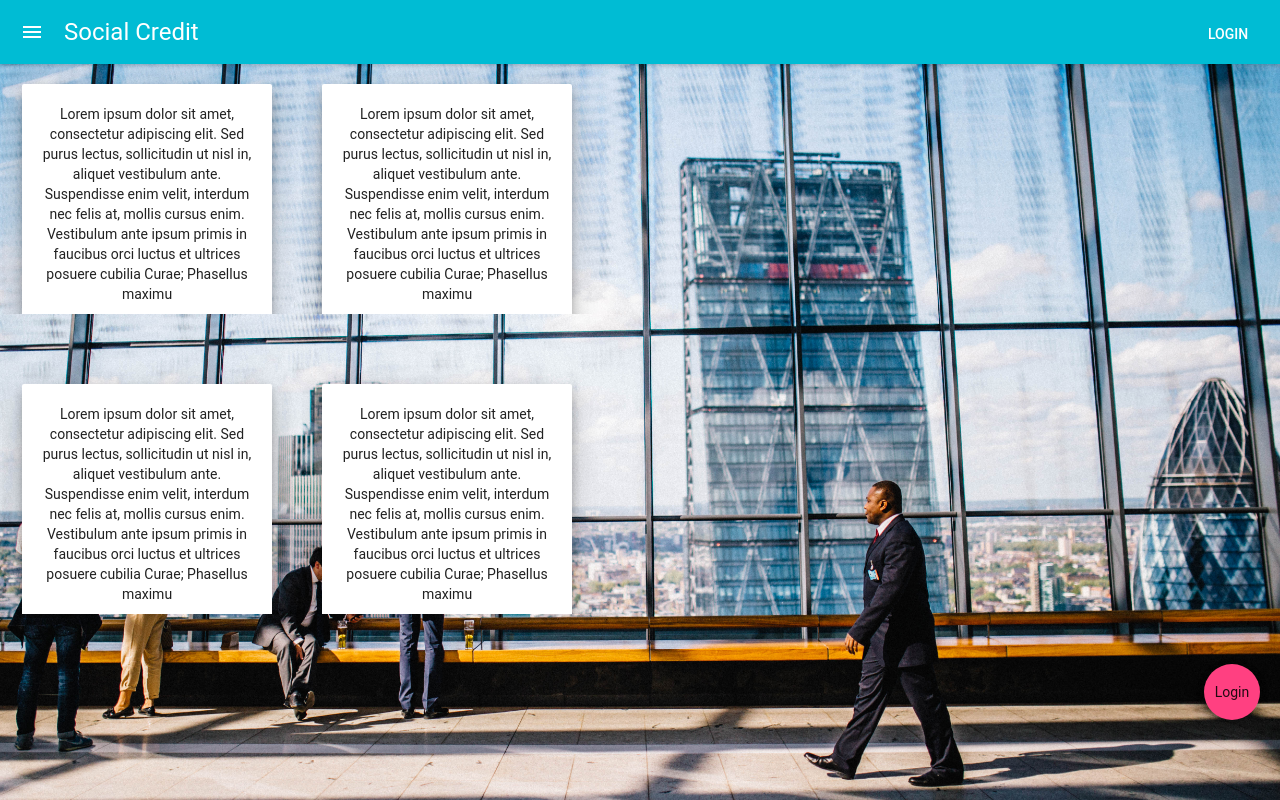
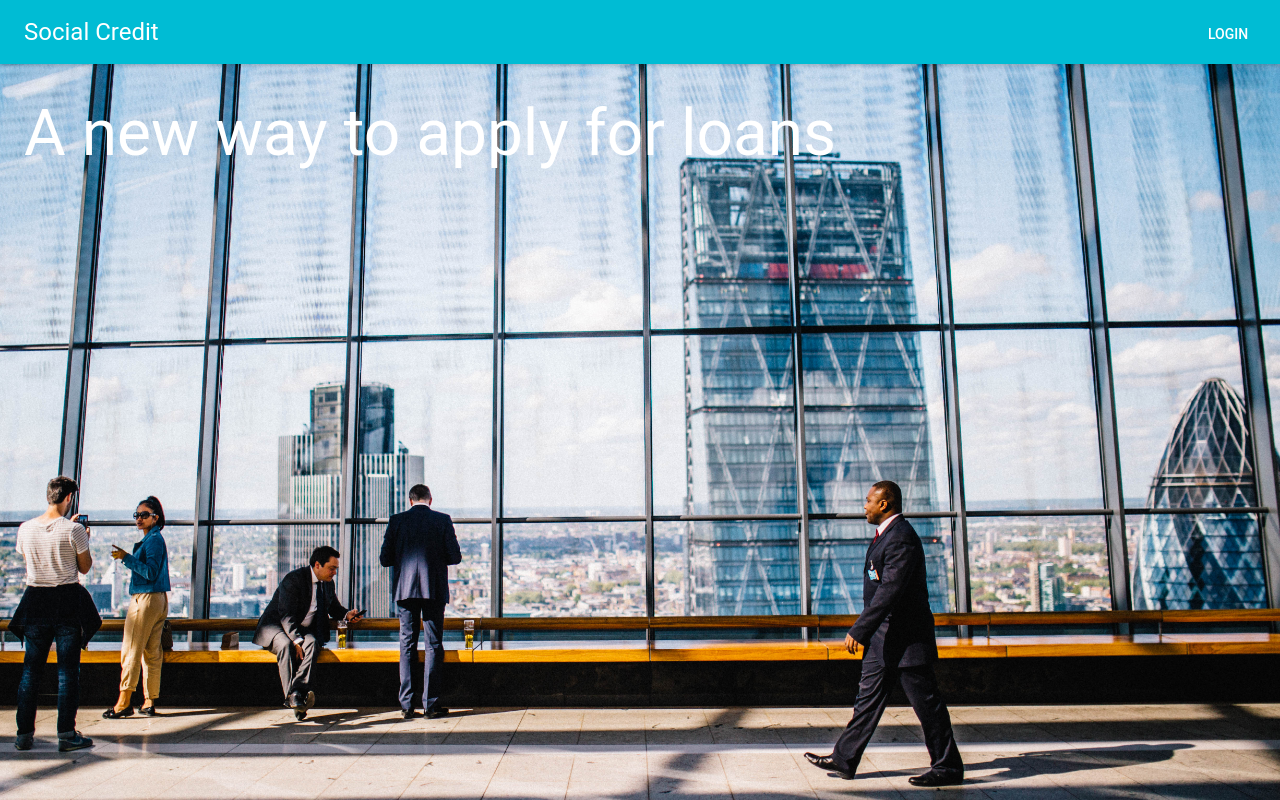
Before and after one commit to social-lending-mvp-organization/social-credit-frontend, a React (Create React App) app: page / in a window 1280 px wide. Built offline with nearby package versions, Linux system fonts and the light colour scheme.

Commit message:
login1
login1

```diff
--- a/src/App.js
+++ b/src/App.js
@@ -3,8 +3,7 @@ import { PageHeader, Grid, Row, Col } from 'react-bootstrap';
 
 // import logo from './media/logo.svg';
 import './css/App.css';
-import Login from './Login';
-import Dashboard from './Dashboard';
+import Login from './components/Login';
 
 class App extends React.Component {
   constructor(props) {
--- a/src/components/Login/Login.css
+++ b/src/components/Login/Login.css
@@ -3,3 +3,10 @@
   background-size: cover;
   height: 100vh;
 }
+
+.Login-jumbotron {
+  font-family: 'Roboto',  Helvetica, Arial, sans-serif;
+  color: #fff;
+  margin: 24px;
+  font-size: 64px;
+}
--- a/src/components/Login/Login.js
+++ b/src/components/Login/index.js
@@ -1,13 +1,9 @@
 import React from 'react';
 
-import Paper from 'material-ui/Paper';
 import AppBar from 'material-ui/AppBar';
 import FlatButton from 'material-ui/FlatButton';
-import FloatingActionButton from 'material-ui/FloatingActionButton';
-import { GridList, GridTile } from 'material-ui/GridList';
 
 import './Login.css';
-import lorem from '../../lorem.json';
 
 // Doesnt work when exported to CSS
 const styles = {
@@ -39,27 +35,15 @@ const Login = () => (
   <div className="Login" >
     <AppBar
       title="Social Credit"
+      showMenuIconButton={false}
       iconElementRight={<FlatButton label="Login" onClick={loginHandler} />}
     />
 
-    <FloatingActionButton style={styles.fab} secondary>
-      Login
-    </FloatingActionButton>
-
-    <GridList
-      cellHeight={250}
-      style={styles.gridList}
+    <div
+      className="Login-jumbotron"
     >
-      {[0, 1, 2, 3].map(id => (
-        <GridTile
-          key={id}
-        >
-          <Paper style={styles.paper} zDepth={3} >
-            {lorem.ipsum.substring(0, 300)}
-          </Paper>
-        </GridTile>
-      ))}
-    </GridList>
+      A new way to apply for loans
+    </div>
 
   </div>
 );
--- a/src/index.js
+++ b/src/index.js
@@ -3,7 +3,7 @@ import ReactDOM from 'react-dom';
 
 import MuiThemeProvider from 'material-ui/styles/MuiThemeProvider';
 
-import Login from './Components/Login/Login';
+import Login from './components/Login/';
 import registerServiceWorker from './registerServiceWorker';
 
 ReactDOM.render(
```
Also changed, not shown: src/LoanHistory.js (deleted, +0 -107 lines), src/Login.js (deleted, +0 -33 lines).
